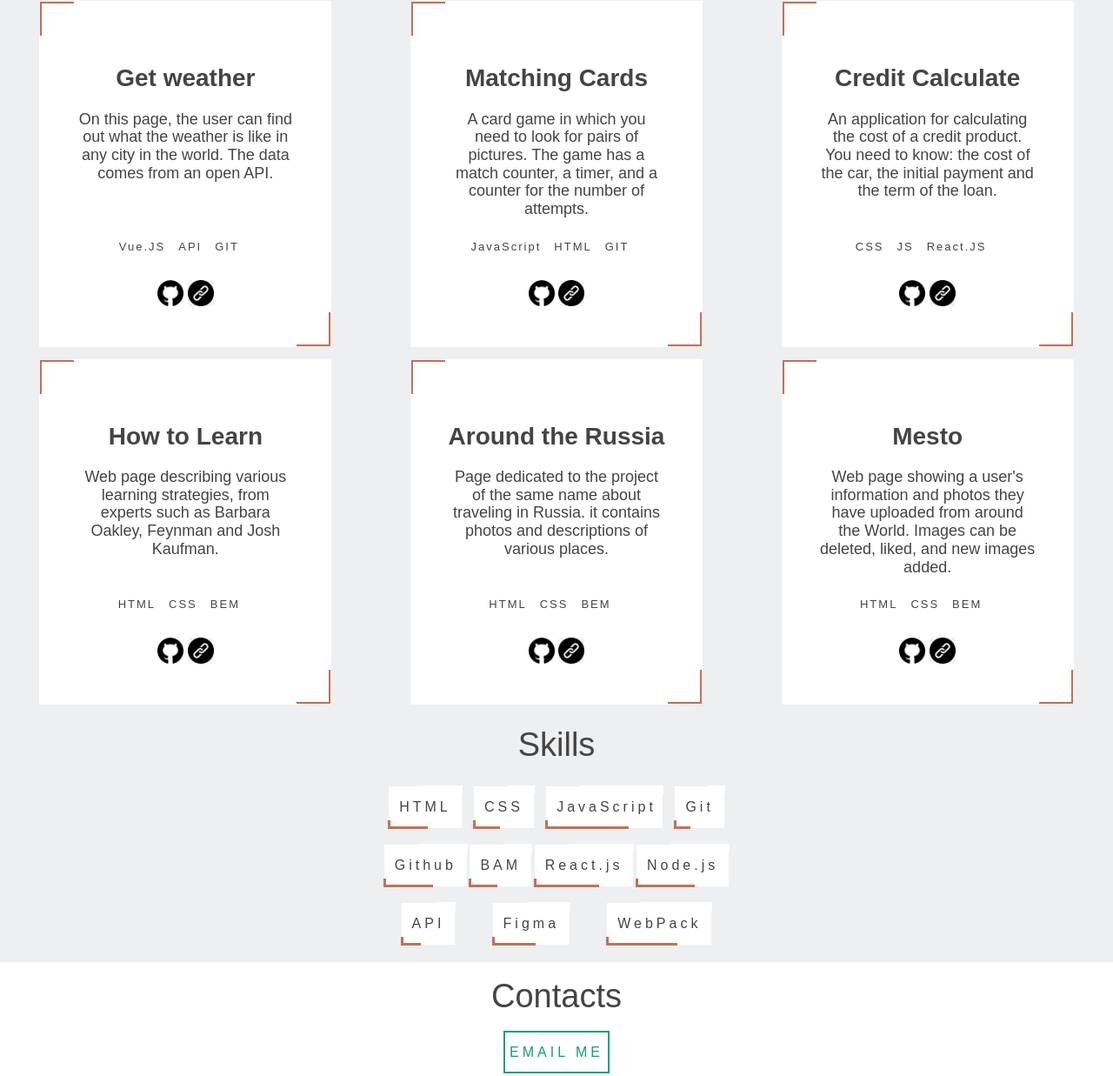
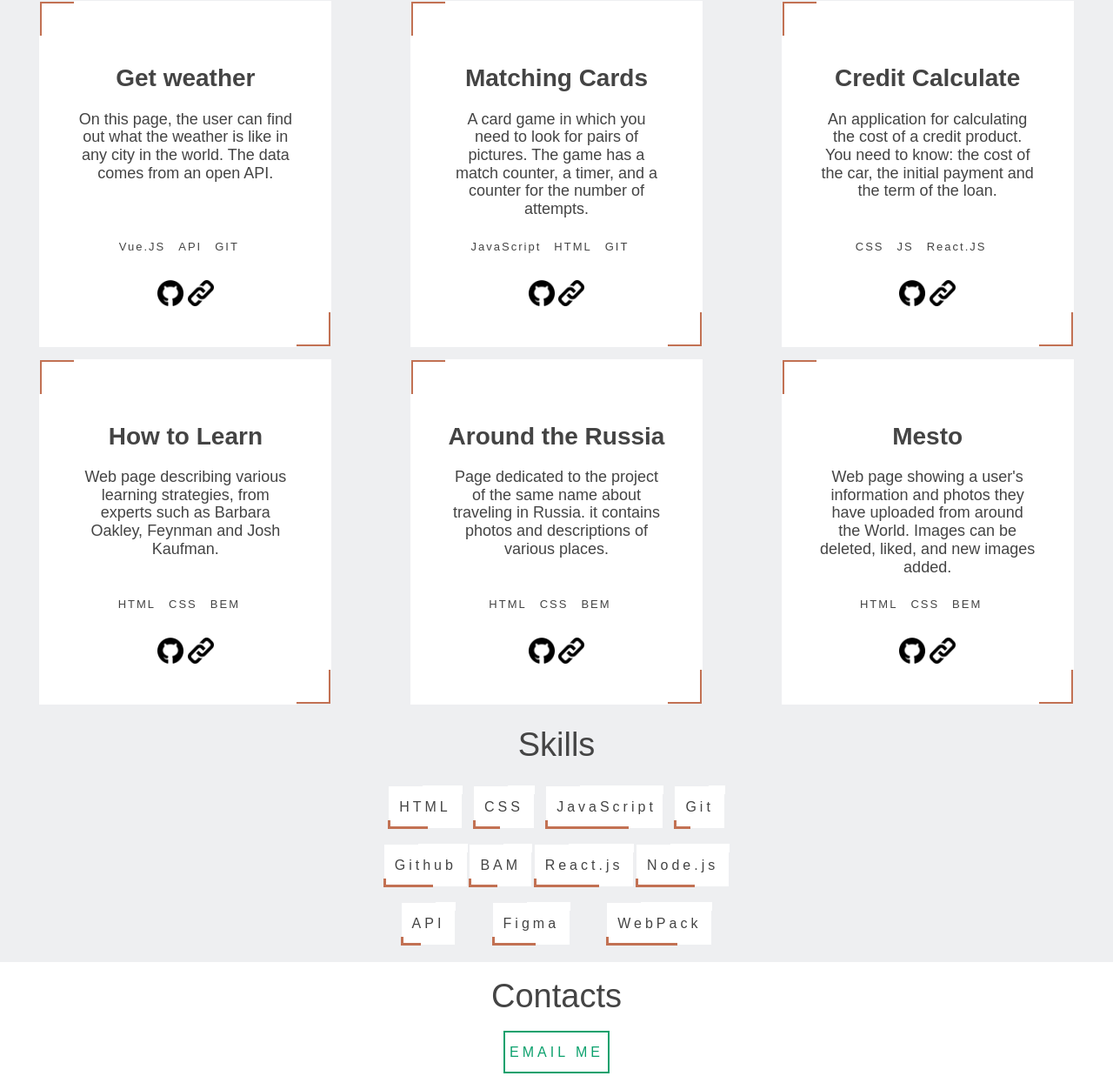
Before and after one commit to Mikhail-Chernyshev/portfolio, a plain HTML site: page index.html in a window 1280 px wide. Shown: the part 801-2038 px from the top of the page at 87% size. Drawn offline with Linux system fonts and the light colour scheme.

Commit message:
fixedSomeStyle

```diff
--- a/blocks/header/__button/header__button.css
+++ b/blocks/header/__button/header__button.css
@@ -1,5 +1,5 @@
 .header__button {
-  margin: 0 25px 0 0;
+  margin: 0 13px;
   padding: 0;
   font-style: normal;
   font-weight: 500;
--- a/blocks/header/__change-theme/header__change-theme.css
+++ b/blocks/header/__change-theme/header__change-theme.css
@@ -2,6 +2,7 @@
   position: relative;
   margin: 0;
   padding: 0;
+  margin-left: 60px;
   margin-right: 20px;
   border: none;
   width: 20px;
@@ -18,5 +19,6 @@
     left: 50%;
     transform: translateX(-50%);
     position: absolute;
+    margin: 0;
   }
 }
--- a/blocks/header/__logo/header__logo.css
+++ b/blocks/header/__logo/header__logo.css
@@ -1,6 +1,7 @@
 .header__logo {
-  margin: 50px 0px 50px 100px;
+  margin: 50px 0px 50px 20px;
   padding: 0;
+  /* padding-left: 80px; */
   width: 100px;
   height: 40px;
 }
--- a/blocks/wellcome/__link/_linkedin/wellcome__link_linkedin.css
+++ b/blocks/wellcome/__link/_linkedin/wellcome__link_linkedin.css
@@ -4,6 +4,6 @@
     width: 30px;
     height: 30px;
     align-self: center;
-    background-image: url(../../../../images/linked-in.jpeg);
+    background-image: url(../../../../images/sociallinkedin_member_70.png);
     background-size: cover;
 }
--- a/index.html
+++ b/index.html
@@ -92,8 +92,8 @@
                 href="https://mikhail-chernyshev.github.io/getWeather/"
                 class="project__link project__link_project"
                 ><img
-                  src="./images/linkproject.jpg"
-                  class="project__link_project"
+                src="./images/link-symbol-of-two-chains-links-linked_icon-icons.com_56928.png"
+                class="project__link_project"
               /></a>
             </div>
           </div>
@@ -121,7 +121,7 @@
                 href="https://mikhail-chernyshev.github.io/matchingCards/"
                 class="project__link project__link_project"
                 ><img
-                  src="./images/linkproject.jpg"
+                  src="./images/link-symbol-of-two-chains-links-linked_icon-icons.com_56928.png"
                   class="project__link_project"
               /></a>
             </div>
@@ -150,8 +150,8 @@
                 href="https://mikhail-chernyshev.github.io/testForOxemStudioReact/"
                 class="project__link project__link_project"
                 ><img
-                  src="./images/linkproject.jpg"
-                  class="project__link_project"
+                src="./images/link-symbol-of-two-chains-links-linked_icon-icons.com_56928.png"
+                class="project__link_project"
               /></a>
             </div>
           </div>
@@ -178,8 +178,8 @@
                 href="https://mikhail-chernyshev.github.io/how-to-learn/"
                 class="project__link project__link_project"
                 ><img
-                  src="./images/linkproject.jpg"
-                  class="project__link_project"
+                src="./images/link-symbol-of-two-chains-links-linked_icon-icons.com_56928.png"
+                class="project__link_project"
               /></a>
             </div>
           </div>
@@ -207,8 +207,8 @@
                 href="https://mikhail-chernyshev.github.io/russian-travel/"
                 class="project__link project__link_project"
                 ><img
-                  src="./images/linkproject.jpg"
-                  class="project__link_project"
+                src="./images/link-symbol-of-two-chains-links-linked_icon-icons.com_56928.png"
+                class="project__link_project"
               /></a>
             </div>
           </div>
@@ -236,8 +236,8 @@
                 href="https://mikhail-chernyshev.github.io/react-mesto-auth/"
                 class="project__link project__link_project"
                 ><img
-                  src="./images/linkproject.jpg"
-                  class="project__link_project"
+                src="./images/link-symbol-of-two-chains-links-linked_icon-icons.com_56928.png"
+                class="project__link_project"
               /></a>
             </div>
           </div>
```
Also changed, not shown: images/link-symbol-of-two-chains-links-linked_icon-icons.com_56928.png (added), images/sociallinkedin_member_70.png (added), 2 other files.
